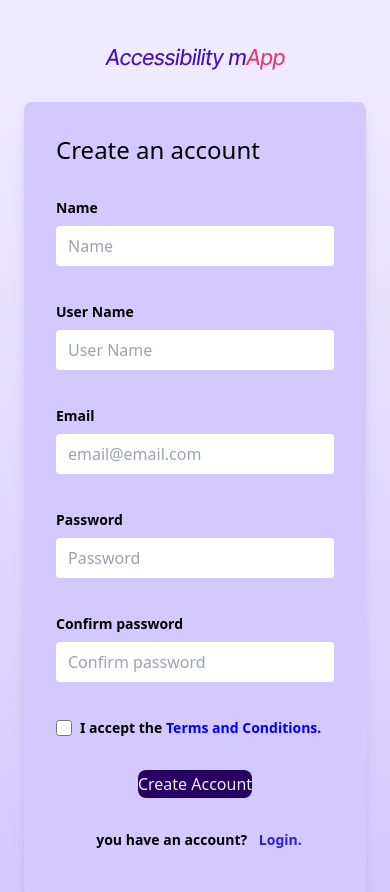
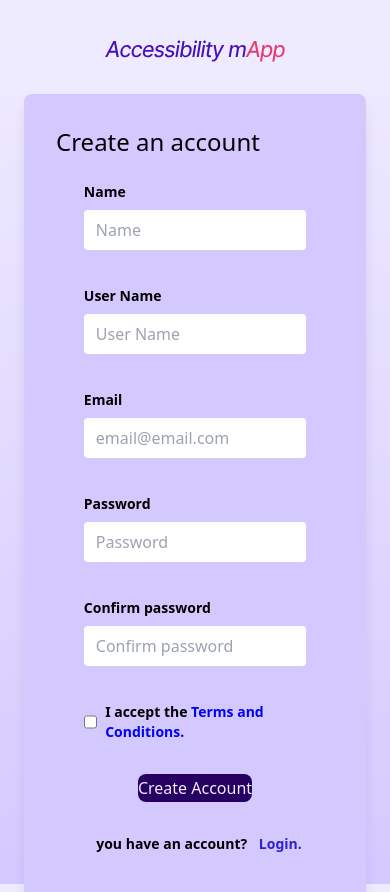
Before and after one commit to diego-vecch/devathon4-team5-frontend, a Next.js app: page /Register in a window 390 px wide. Built offline with nearby package versions, Linux system fonts and the light colour scheme.

Commit message:
bugfix:register: Create responsive design.

```diff
--- a/package.json
+++ b/package.json
@@ -17,7 +17,8 @@
     "postcss": "8.4.22",
     "react": "18.2.0",
     "react-dom": "18.2.0",
-    "tailwindcss": "3.3.1"
+    "tailwindcss": "3.3.1",
+    "yup": "^1.1.1"
   },
   "devDependencies": {
     "standard": "^17.0.0"
--- a/src/components/register/Register.jsx
+++ b/src/components/register/Register.jsx
@@ -1,5 +1,25 @@
 import { useState, useCallback } from 'react'
 import Link from 'next/link'
+import * as Yup from 'yup'
+
+const schema = Yup.object().shape({
+  name: Yup.string().required('name is required'),
+  username: Yup.string().required('Username is required'),
+  email: Yup.string().email('The email is not valid').required('email is required'),
+  password: Yup.string().min(6, 'The password must be at least 6 characters').required('password is required')
+})
+
+const validate = (values) => {
+  const errors = {}
+  try {
+    schema.validateSync(values, { abortEarly: false })
+  } catch (err) {
+    err.inner.forEach((e) => {
+      errors[e.path] = e.message
+    })
+  }
+  return errors
+}
 
 export default function Register () {
   const [datos, setDatos] = useState({
@@ -26,17 +46,46 @@ export default function Register () {
       },
       body: JSON.stringify(datos)
     })
-    const content = await url.json()
-    console.log(content)
+      .then(response => {
+        if (!response.ok) {
+          throw new Error(response.statusText)
+        }
+        return response.json()
+      })
+      .then(content => {
+        console.log(content)
+        // Agregar código de validación aquí
+        const errors = validate(datos)
+        if (Object.keys(errors).length === 0) {
+          // Si no hay errores, enviar el formulario
+          <div class='bg-green-100 border border-green-400 text-green-800 px-4 py-3 rounded relative' role='alert'>
+            <strong class='font-bold'>Felicidades!</strong>
+            <span class='block sm:inline'>Su cuenta se ha creado correctamente.</span>
+            <span class='absolute top-0 bottom-0 right-0 px-4 py-3'>
+              <svg class="fill-current h-6 w-6 text-green-500" role="button" xmlns="http://www.w3.org/2000/svg" viewBox="0 0 20 20"><title>Close</title><path d="M14.348 5.652a1 1 0 00-1.414 0L10 8.586 6.066 4.652a1 1 0 00-1.414 1.414L8.586 10l-3.934 3.934a1 1 0 101.414 1.414L10 11.414l3.934 3.934a1 1 0 001.414-1.414L11.414 10l3.934-3.934a1 1 0 000-1.414z"/></svg>
+            </span>
+          </div>
+
+          // ...
+        } else {
+          // Si hay errores, mostrarlos al usuario
+          console.log('error')
+          // ...
+        }
+      })
+      .catch((err) => {
+      // Si hay errores, mostrarlos al usuario
+        console.log('error, revisar error.')
+      })
   }, [datos])
 
   return (
-    <div className='fixed flex w-full items-center'>
+    <div className='fixed flex w-full items-center' >
       <div className='relative mx-6 md:mx-auto w-full bg-light-bg2 rounded-lg md:w-1/2 lg:w-1/3 z-20 m-8'>
         <div className='shadow-lg bg-white rounded-lg p-8'>
           <h1 className='text-2xl text-green-400'>Create an account </h1>
           {/* Register */}
-          <form className='pt-6 pb-2 my-2' method='post' onSubmit={enviarDatos}>
+          <form className='pt-6 pb-2 my-2' id='formulario' method='post' onSubmit={enviarDatos}>
             <div className='mb-6'>
               <label className='block text-sm font-bold mb-2' htmlFor='name'>
                 Name
--- a/src/pages/Register.js
+++ b/src/pages/Register.js
@@ -5,9 +5,7 @@ import React from 'react'
 export default function RegisterPage () {
   return (
     <div className='h-screen bg-gradient-to-t to-light-bg1 from-light-bg2'>
-      <div className='flex flex-col items-center mt-12'>
-        {/* Borrar este comentario arriba de Icon App */}
-        {/* Icon App */}
+      <div className='flex flex-col items-center mt-10'>
         <Icon />
       </div>
       <Register />
--- a/src/styles/globals.css
+++ b/src/styles/globals.css
@@ -2,7 +2,38 @@
 @tailwind components;
 @tailwind utilities;
 
+/* responsive, primer parametro */
+html {
+    font-size: 16px;
+}
+
+
 /* fondo agregado al body */
-body{
+body {
     background-color: #EFEBFF;
+    margin: 0;
+    height: 100vh;
 }
+
+
+#formulario {
+    height: 100vh;
+    width: 80%;
+    max-width: 1200px;
+    margin: 0 auto;
+  }
+
+
+/* responsive, reglas */
+
+@media (min-width: 2500px) {
+    html {
+        font-size: 25px;
+    }
+}
+
+@media (min-width: 3500px) {
+    html {
+        font-size: 32px;
+    }
+}
```
Also changed, not shown: 1 other file (tests, documents, lock files or other folders).
